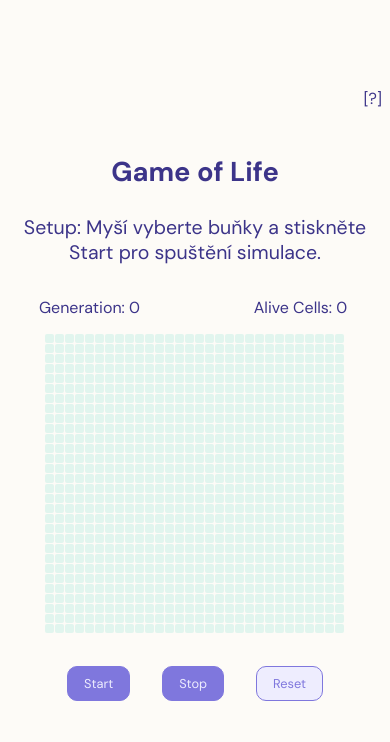
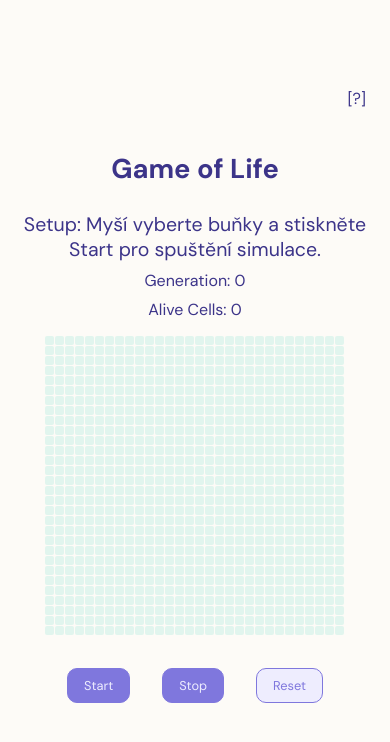
Before and after one commit to ImuneGH/game-of-life, a website built with Vite: page index.html in a window 390 px wide. Built offline with nearby package versions, Linux system fonts and the light colour scheme.

Commit message:
feat: add media for 600px layout

```diff
--- a/src/css/style.css
+++ b/src/css/style.css
@@ -12,7 +12,8 @@ body {
   gap: 1rem;
 
   height: 100vh;
-  max-width: 500px;
+  max-width: 31.25rem;
+  margin: 0 1rem;
   background-color: var(--bg-color);
   position: relative;
 }
@@ -90,3 +91,14 @@ body {
   width: clamp(10rem, 80vw, 62.5rem);
   margin: 10rem auto;
 }
+
+/* mobile version */
+
+@media screen and (max-width: 600px) {
+  .game-info-wrapper {
+    display: flex;
+    flex-direction: column;
+    align-items: center;
+    gap: 0.5rem;
+  }
+}
```
